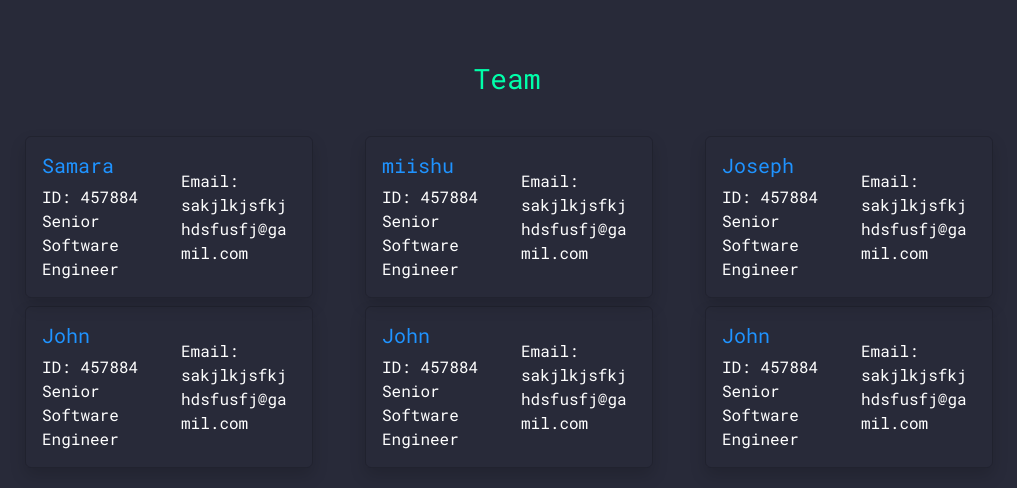
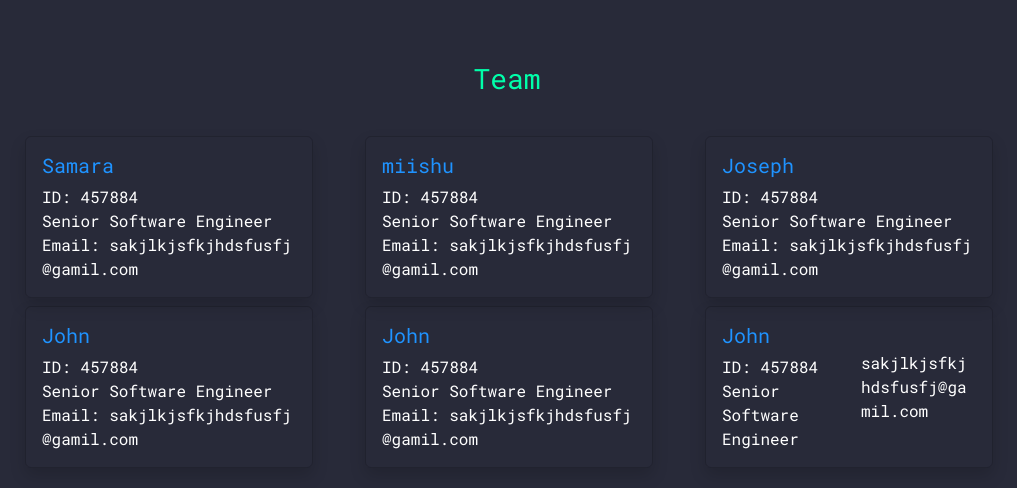
Before and after one commit to wilkensoncode/bug-tacker, a Python web app: template client/templates/team.html in a window 1280 px wide. Shown: the part 82-570 px from the top of the page, without its empty margins (133-1150 px from the left). Run offline with Jinja, Linux system fonts and the light colour scheme; the template is opened without the code that fills it, so the values that code supplies are empty.

Commit message:
team page update

```diff
--- a/client/templates/team.html
+++ b/client/templates/team.html
@@ -4,9 +4,11 @@
 
 
 {% block section %}
-	<div  class="pt-4">
+<div class="pt-4">
 	<div class="container">
-			<div class="sign pt-5" align="center"><h3>Team</h3></div>
+		<div class="sign pt-5" align="center">
+			<h3>Team</h3>
+		</div>
 		<ul>
 			<div class="justify-content-center p-2">
 				<div class="row p-4">
@@ -14,14 +16,100 @@
 						<div class="card card-bg  shadow " style="width: 18rem;">
 							<div class="card-body bg-none ">
 								<div class="row justify-content-center align-items-center">
-										<div class="col-6">
-											<h5 class="card-title card-name" >Samara</h5>
-											ID: 457884
+									<div class="col">
+										<h5 class="card-title card-name">Samara</h5>
+										ID: 457884 <br>
 										Senior Software Engineer
 									</div>
-										<div class="col-6">
+								</div>
+								<div class="row">
+									<div class="col">
 										<p class="card-text">
-												Email: sakjlkjsfkjhdsfusfj@gamil.com
+											Email:&nbsp;sakjlkjsfkjhdsfusfj@gamil.com
+										</p>
+									</div>
+								</div>
+
+							</div>
+						</div>
+					</div>
+
+					<div class="col mb-2">
+						<div class="card card-bg  shadow " style="width: 18rem;">
+							<div class="card-body bg-none ">
+								<div class="row justify-content-center align-items-center">
+									<div class="col">
+										<h5 class="card-title card-name">miishu</h5>
+										ID: 457884 <br>
+										Senior Software Engineer
+									</div>
+								</div>
+								<div class="row">
+									<div class="col">
+										<p class="card-text">
+											Email:&nbsp;sakjlkjsfkjhdsfusfj@gamil.com
+										</p>
+									</div>
+								</div>
+
+							</div>
+						</div>
+					</div>
+
+					<div class="col  mb-2">
+						<div class="card card-bg  shadow " style="width: 18rem;">
+							<div class="card-body bg-none ">
+								<div class="row justify-content-center align-items-center">
+									<div class="col">
+										<h5 class="card-title card-name">Joseph</h5>
+										ID: 457884 <br>
+										Senior Software Engineer
+									</div>
+								</div>
+								<div class="row">
+									<div class="col">
+										<p class="card-text">
+											Email:&nbsp;sakjlkjsfkjhdsfusfj@gamil.com
+										</p>
+									</div>
+								</div>
+
+							</div>
+						</div>
+					</div>
+
+					<div class="col mb-2">
+						<div class="card card-bg  shadow " style="width: 18rem;">
+							<div class="card-body bg-none ">
+								<div class="row justify-content-center align-items-center">
+									<div class="col">
+										<h5 class="card-title card-name">John</h5>
+										ID: 457884 <br>
+										Senior Software Engineer
+									</div>
+									<div class="col">
+										<p class="card-text">
+											Email:&nbsp;sakjlkjsfkjhdsfusfj@gamil.com
+										</p>
+									</div>
+								</div>
+
+							</div>
+						</div>
+					</div>
+
+					<div class="col mb-2">
+						<div class="card card-bg  shadow " style="width: 18rem;">
+							<div class="card-body bg-none ">
+								<div class="row justify-content-center align-items-center">
+									<div class="col">
+										<h5 class="card-title card-name">John</h5>
+										ID: 457884 <br>
+										Senior Software Engineer
+									</div>
+									<div class="col">
+										<p class="card-text">
+											Email:&nbsp;sakjlkjsfkjhdsfusfj@gamil.com
 										</p>
 									</div>
 								</div>
@@ -35,93 +123,13 @@
 							<div class="card-body bg-none ">
 								<div class="row justify-content-center align-items-center">
 									<div class="col-6">
-											<h5 class="card-title card-name" >miishu</h5>
+										<h5 class="card-title card-name">John</h5>
 										ID: 457884
 										Senior Software Engineer
 									</div>
 									<div class="col-6">
 										<p class="card-text">
-												Email: sakjlkjsfkjhdsfusfj@gamil.com
-											</p>
-										</div>
-									</div>
-
-								</div>
-							</div>
-						</div>
-
-						<div class="col  mb-2">
-							<div class="card card-bg  shadow " style="width: 18rem;">
-								<div class="card-body bg-none ">
-									<div class="row justify-content-center align-items-center">
-										<div class="col-6">
-											<h5 class="card-title card-name" >Joseph</h5>
-											ID: 457884
-											Senior Software Engineer
-										</div>
-										<div class="col-6">
-											<p class="card-text">
-												Email: sakjlkjsfkjhdsfusfj@gamil.com
-											</p>
-										</div>
-									</div>
-
-								</div>
-							</div>
-						</div>
-
-						<div class="col mb-2">
-							<div class="card card-bg  shadow " style="width: 18rem;">
-								<div class="card-body bg-none ">
-									<div class="row justify-content-center align-items-center">
-										<div class="col-6">
-											<h5 class="card-title card-name" >John</h5>
-											ID: 457884
-											Senior Software Engineer
-										</div>
-										<div class="col-6">
-											<p class="card-text">
-												Email: sakjlkjsfkjhdsfusfj@gamil.com
-											</p>
-										</div>
-									</div>
-
-								</div>
-							</div>
-						</div>
-
-						<div class="col mb-2">
-							<div class="card card-bg  shadow " style="width: 18rem;">
-								<div class="card-body bg-none ">
-									<div class="row justify-content-center align-items-center">
-										<div class="col-6">
-											<h5 class="card-title card-name" >John</h5>
-											ID: 457884
-											Senior Software Engineer
-										</div>
-										<div class="col-6">
-											<p class="card-text">
-												Email: sakjlkjsfkjhdsfusfj@gamil.com
-											</p>
-										</div>
-									</div>
-
-								</div>
-							</div>
-						</div>
-
-						<div class="col mb-2">
-							<div class="card card-bg  shadow " style="width: 18rem;">
-								<div class="card-body bg-none ">
-									<div class="row justify-content-center align-items-center">
-										<div class="col-6">
-											<h5 class="card-title card-name" >John</h5>
-											ID: 457884
-											Senior Software Engineer
-										</div>
-										<div class="col-6">
-											<p class="card-text">
-												Email: sakjlkjsfkjhdsfusfj@gamil.com
+											sakjlkjsfkjhdsfusfj@gamil.com
 										</p>
 									</div>
 								</div>
--- a/server/models.py
+++ b/server/models.py
@@ -1,5 +1,4 @@
 from website import db
-from flask_login import UserMixin
 from sqlalchemy.sql import func
 
 
@@ -19,3 +18,7 @@ class Report(db.Model):
     issue_name = db.Column(db.String(100))
     description = db.Column(db.String(500))
     date = db.Column(db.DateTime(timezone=True), default=func.now())  # get date by default
+
+class IssueStatus(db.Model):
+    id = db.Column(db.Integer, primary_key=True)
+    status = db.Column(db.String(15))
```
Lines whose indentation alone changed are shown as unchanged.
